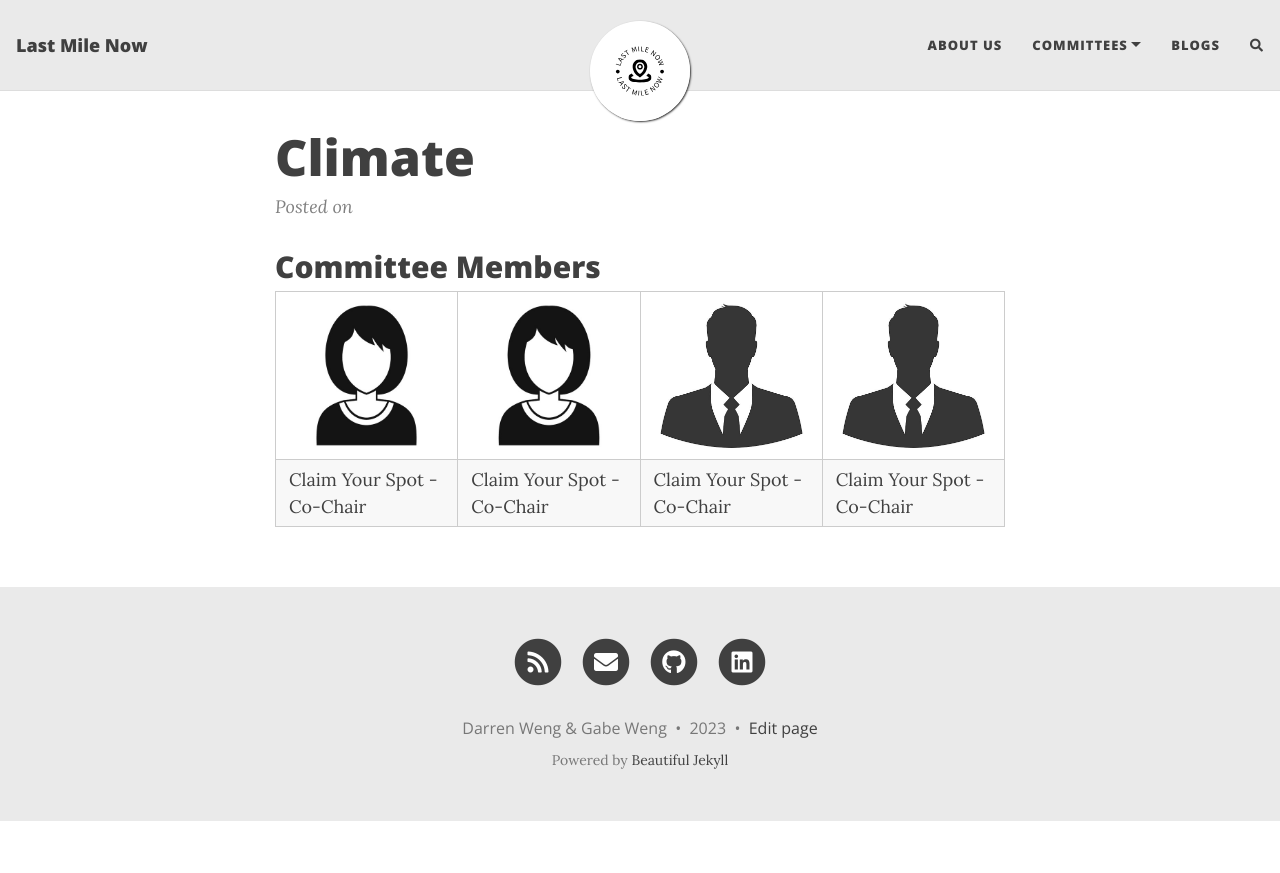
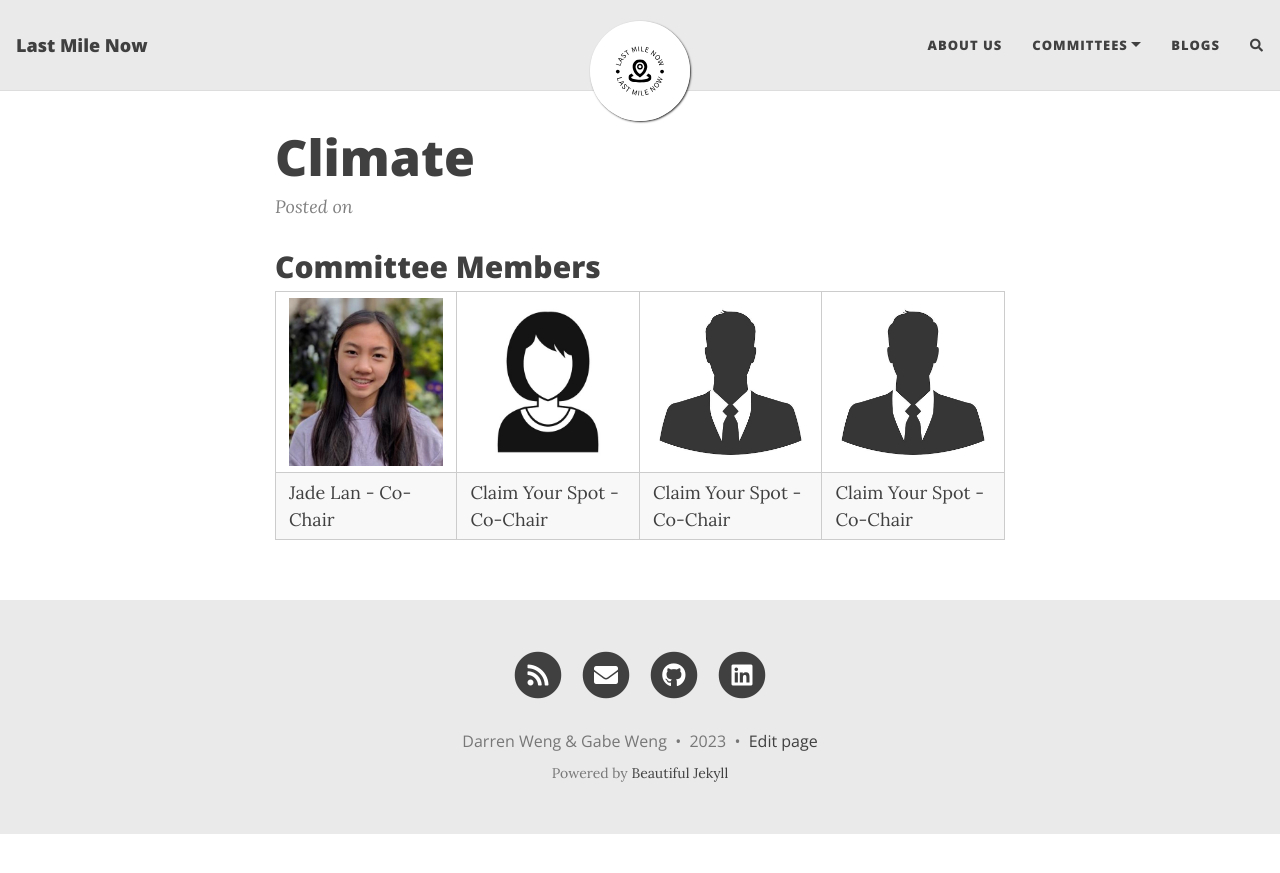
Before and after one commit to LastMileNow/lastmilenow.github.io, a Jekyll site: the page built from climate.md, in a window 1280 px wide. Shown: the top 873 px of the page. Built offline with Jekyll 4.4.1, drawn with Linux system fonts in a browser that asks for light colours; nearby versions of some CDN libraries; comment, search, counter and statistics services are not loaded.

Commit message:
climate commeett

```diff
--- a/climate.md
+++ b/climate.md
@@ -8,5 +8,5 @@
 ## Committee Members
 
 | --- | --- | --- | --- |
-|<img src="https://raw.githubusercontent.com/LastMileNow/lastmilenow.github.io/main/assets/img/female_headshot.jpg" alt="" width=250 /> | <img src="https://raw.githubusercontent.com/LastMileNow/lastmilenow.github.io/main/assets/img/female_headshot.jpg" alt="" width=250 /> | <img src="https://raw.githubusercontent.com/LastMileNow/lastmilenow.github.io/main/assets/img/male_headshot.jpg" alt="" width=250 /> | <img src="https://raw.githubusercontent.com/LastMileNow/lastmilenow.github.io/main/assets/img/male_headshot.jpg" alt="Jade" width=250 />  |
-| Claim Your Spot - Co-Chair | Claim Your Spot - Co-Chair |Claim Your Spot - Co-Chair |Claim Your Spot - Co-Chair |
+|<img src="https://raw.githubusercontent.com/LastMileNow/lastmilenow.github.io/main/assets/img/JadeLan.jpg" alt="" width=250 /> | <img src="https://raw.githubusercontent.com/LastMileNow/lastmilenow.github.io/main/assets/img/female_headshot.jpg" alt="" width=250 /> | <img src="https://raw.githubusercontent.com/LastMileNow/lastmilenow.github.io/main/assets/img/male_headshot.jpg" alt="" width=250 /> | <img src="https://raw.githubusercontent.com/LastMileNow/lastmilenow.github.io/main/assets/img/male_headshot.jpg" alt="Jade" width=250 />  |
+| Jade Lan - Co-Chair | Claim Your Spot - Co-Chair |Claim Your Spot - Co-Chair |Claim Your Spot - Co-Chair|
```
